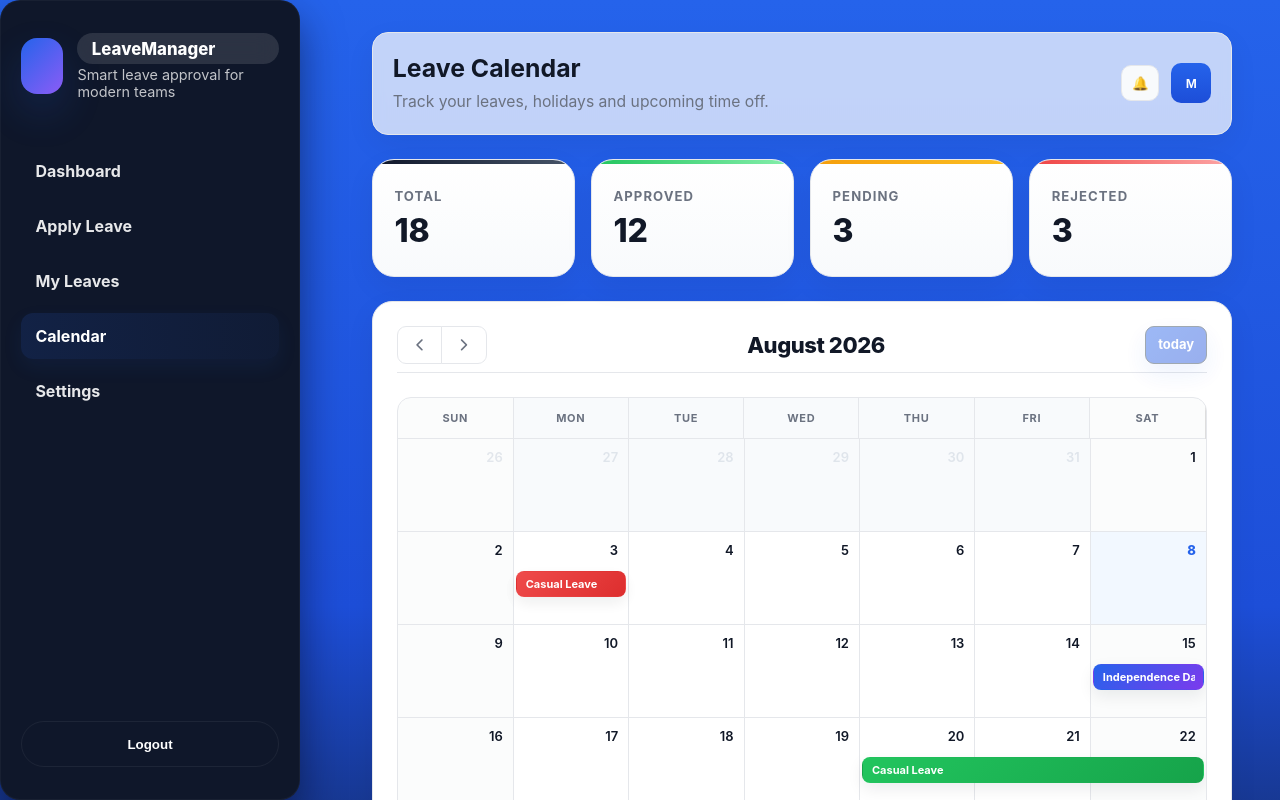
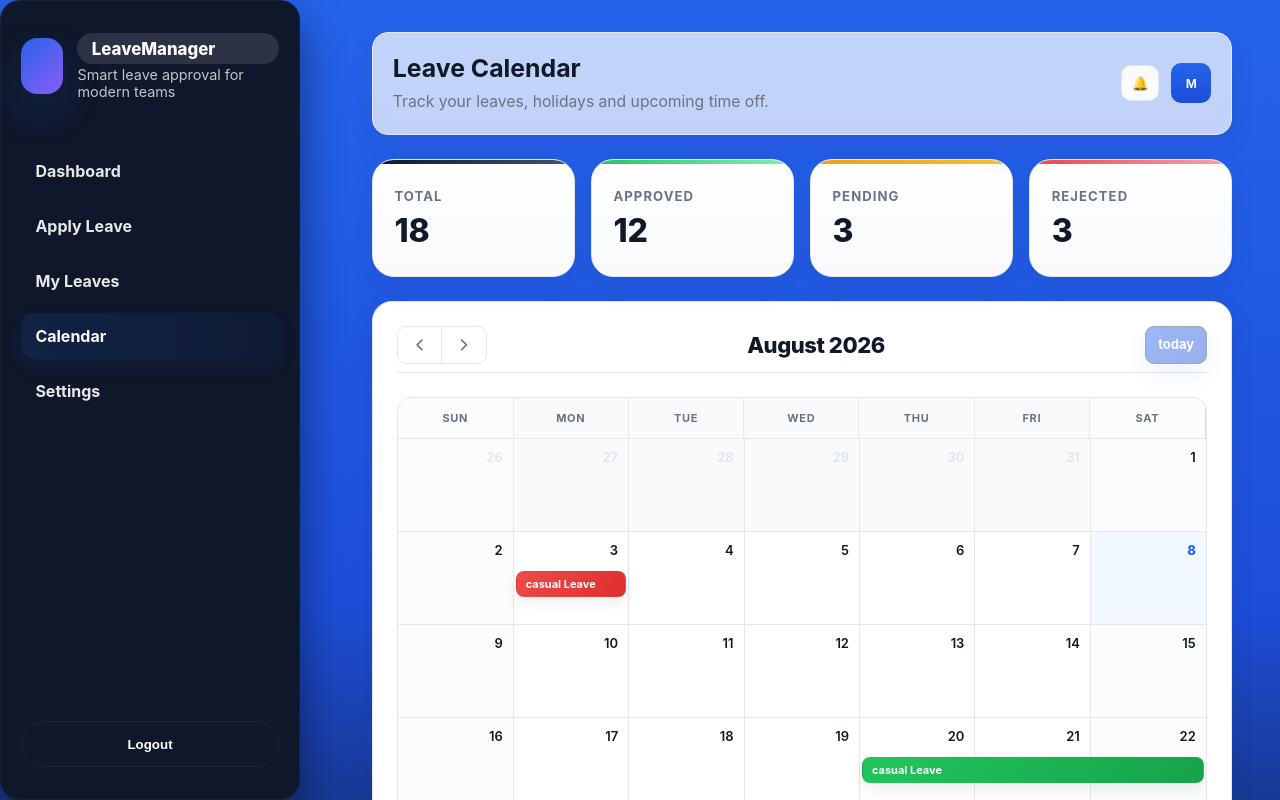
Before and after one commit to Mayanksharma3012/Leave-Management-System, a React (Vite) app in the folder Frontend/: page /employee/calendar in a window 1280 px wide. Shown: the top 800 px of the page. Built offline with nearby package versions, Linux system fonts and the light colour scheme.

Commit message:
added data to the calendar page.

```diff
--- a/Frontend/src/App.jsx
+++ b/Frontend/src/App.jsx
@@ -28,12 +28,34 @@ function getInitialTheme() {
 function App() {
   // const [active, setActive] = useState('Dashboard')
   const [theme, setTheme] = useState(getInitialTheme)
-  const [submitedFormData, setSubmitedFormData] = useState([])
+  const [submitedFormData, setSubmitedFormData] = useState([{
+    title: 'casual Leave',
+    start: '2026-08-20',
+    end: '2026-08-23',
+    reason: 'enjoy time with family',
+    document: null,
+    classNames: ["approved-leave"]
+  },{
+    title: 'casual Leave',
+    start: '2026-08-03',
+    end: '2026-08-04',
+    reason: 'enjoy time with family',
+    document: null,
+    classNames: ["rejected-leave"]
+  },{
+    leaveType: 'Independence Day',
+    startDate: '2026-08-15',
+    endDate: '2026-08-15',
+    reason: 'Company holiday',
+    document: null,
+    classNames: ["company-holiday"]
 
-  useEffect(() => {
-    console.log(submitedFormData)
-  },[submitedFormData]
-  )
+  }])
+
+  // useEffect(() => {
+  //   console.log(submitedFormData)
+  // },[submitedFormData]
+  // )
 
   useEffect(() => {
     const root = document.documentElement
@@ -70,7 +92,7 @@ function App() {
       <Route path='/employee/dashboard' element={<EmployeeDashboard  />} />
       <Route path='/employee/apply-leave' element={<ApplyLeaveEmployee  setSubmitedFormData={setSubmitedFormData} submitedFormData={submitedFormData}/>} />
       <Route path='/employee/my-leaves' element={<MyLeaves  /> } />
-      <Route path='/employee/calendar' element={<CalendarEmployee  />} />
+      <Route path='/employee/calendar' element={<CalendarEmployee submitedFormData={submitedFormData} />} />
       <Route path='/employee/settings' element={<EmployeeSettings  theme={theme} setTheme={setTheme} />} />
 
       </Routes>
--- a/Frontend/src/components/calendar.jsx
+++ b/Frontend/src/components/calendar.jsx
@@ -1,7 +1,7 @@
 import FullCalendar from "@fullcalendar/react";
 import dayGridPlugin from "@fullcalendar/daygrid";
 
-function LeaveCalendar() {
+function LeaveCalendar({submitedFormData}) {
 
   const events = [
     {
@@ -30,11 +30,11 @@ function LeaveCalendar() {
   ];
 
   // const handleDateClick = (info) => {
-  //   // console.log("Clicked:", info.dateStr);
+  //   console.log("Clicked:", info.dateStr);
   // };
 
   // const handleEventClick = (info) => {
-  //   // console.log("Clicked event:", info.event);
+  //   console.log("Clicked event:", info.event);
   // };
 
   return (
@@ -43,7 +43,7 @@ function LeaveCalendar() {
       <FullCalendar
         plugins={[dayGridPlugin]}
         initialView="dayGridMonth"
-        events={events}
+        events={submitedFormData}
 
         headerToolbar={{
           left: "prev,next",
--- a/Frontend/src/pages/employee/applyLeave.employee.jsx
+++ b/Frontend/src/pages/employee/applyLeave.employee.jsx
@@ -56,7 +56,7 @@ function ApplyLeaveEmployee({submitedFormData ,setSubmitedFormData}) {
         const start = new Date(formData.startDate)
         const end = new Date(formData.endDate)
 
-        console.log(formData)
+        // console.log(formData)
 
         if (end < start) {
             // invalid date range
@@ -64,7 +64,19 @@ function ApplyLeaveEmployee({submitedFormData ,setSubmitedFormData}) {
             return
         }
 
-        setSubmitedFormData([...submitedFormData, formData])
+        const newEnd = end.setDate(end.getDate() + 1)
+        const newStrEnd = new Date(newEnd).toISOString().split('T')[0];
+        // console.log(newStrEnd)
+
+        setSubmitedFormData([...submitedFormData, {
+            title: formData.leaveType,
+            start: formData.startDate,
+            end: newStrEnd,
+            endReal: formData.endDate,
+            classNames: ["pending-leave"],
+            reason: formData.reason,
+            document: formData.document,
+        }])
         setFormData({
         leaveType: '',
         startDate: '',
@@ -108,15 +120,15 @@ function ApplyLeaveEmployee({submitedFormData ,setSubmitedFormData}) {
                                 }
                             >
                                 <option value="" disabled selected>-- Choose a leave type --</option>
-                                <option value="annual">Annual Leave</option>
-                                <option value="sick">Sick Leave</option>
-                                <option value="casual">Casual Leave</option>
-                                <option value="maternity">Maternity Leave</option>
-                                <option value="study">Study Leave</option>
-                                <option value="unpaid">Unpaid Leave</option>
-                                <option value="volunteer">Volunteer Leave</option>
-                                <option value="medical">Medical Leave</option>
-                                <option value="halfday">Half-Day Leave</option>
+                                <option value="annual Leave">Annual Leave</option>
+                                <option value="sick Leave">Sick Leave</option>
+                                <option value="casual Leave">Casual Leave</option>
+                                <option value="maternity Leave">Maternity Leave</option>
+                                <option value="study Leave">Study Leave</option>
+                                <option value="unpaid Leave">Unpaid Leave</option>
+                                <option value="volunteer Leave">Volunteer Leave</option>
+                                <option value="medical Leave">Medical Leave</option>
+                                <option value="halfday Leave">Half-Day Leave</option>
 
                             </select>
                             {formDataErr === 'leaveType' && <span className="errorMsg">Please select a leave type for your leave.</span>}
--- a/Frontend/src/pages/employee/calendar.employee.jsx
+++ b/Frontend/src/pages/employee/calendar.employee.jsx
@@ -5,7 +5,7 @@ import SummaryGrid from '../../components/summaryGrid'
 import './calendar.employee.css'
 
 
-function CalendarEmployee() {
+function CalendarEmployee({submitedFormData}) {
 
 
 
@@ -18,7 +18,7 @@ function CalendarEmployee() {
                     <section className='calendarMain'>
                         <SummaryGrid/>
                         <div className="calendar-container">
-                            <LeaveCalendar/>
+                            <LeaveCalendar submitedFormData={submitedFormData}/>
                         </div>
 
 
```
